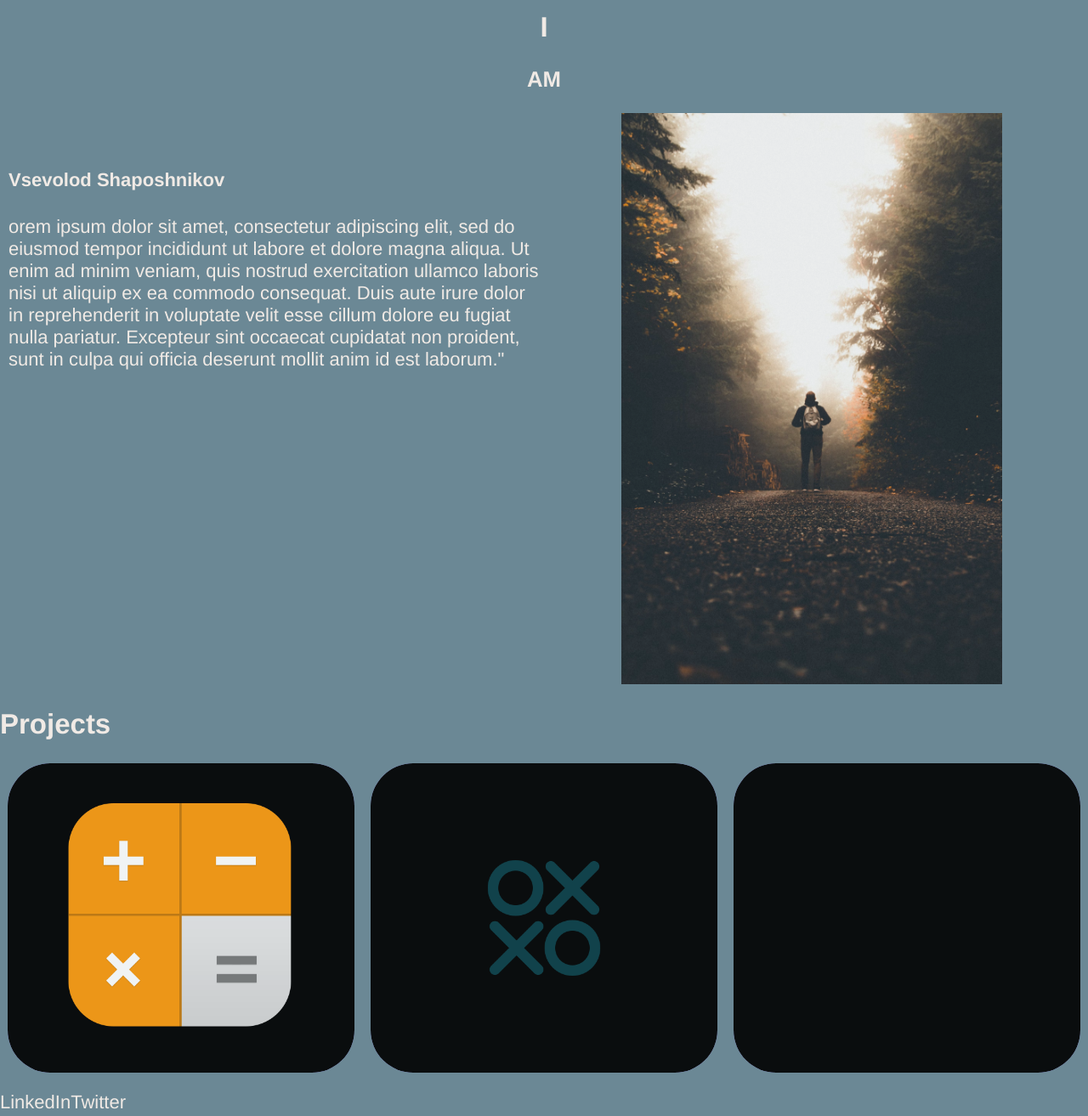
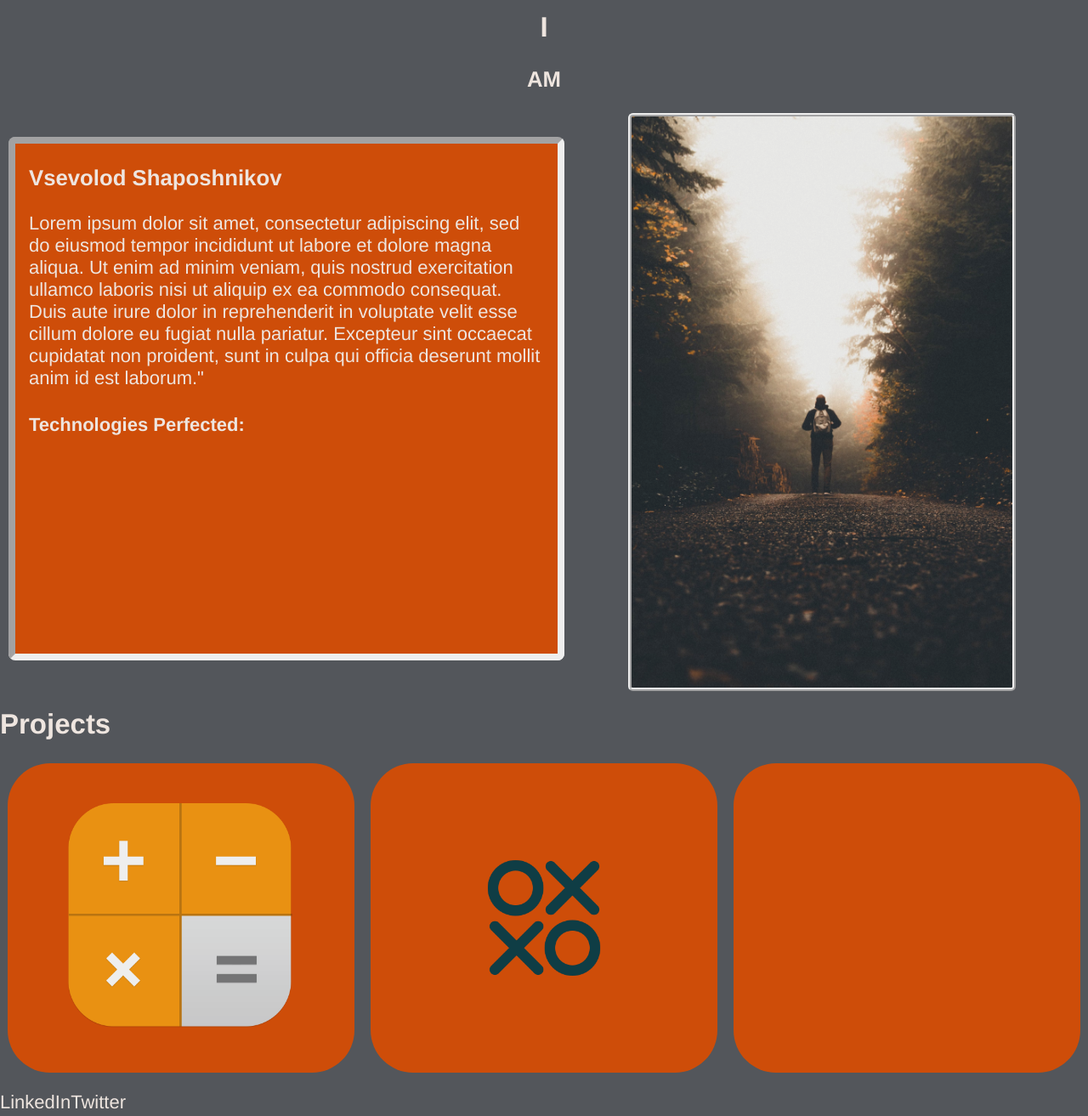
Before and after one commit to Seva-Sh/personal_portfolio, a plain HTML site: page index.html in a window 1280 px wide. Shown: the part 62-1375 px from the top of the page at 85% size. Drawn offline with Linux system fonts and the light colour scheme.

Commit message:
22 Feb 2024 Progress

```diff
--- a/index.html
+++ b/index.html
@@ -24,8 +24,8 @@
     </section>
     <main>
         <section id="description">
-            <h4>Vsevolod Shaposhnikov</h4>
-            <p>orem ipsum dolor sit amet, consectetur adipiscing elit,
+            <h3>Vsevolod Shaposhnikov</h4>
+            <p>Lorem ipsum dolor sit amet, consectetur adipiscing elit,
                 sed do eiusmod tempor incididunt ut labore et dolore magna
                 aliqua. Ut enim ad minim veniam, quis nostrud exercitation
                 ullamco laboris nisi ut aliquip ex ea commodo consequat.
@@ -33,6 +33,11 @@
                 esse cillum dolore eu fugiat nulla pariatur. Excepteur sint
                 occaecat cupidatat non proident, sunt in culpa qui officia
                 deserunt mollit anim id est laborum."</p>
+
+            <h4>Technologies Perfected:</h5>
+            <ul>
+
+            </ul>
         </section>
         <section id="photo">
             <img src="./resources/img/photo-1508921912186-1d1a45ebb3c1.avif" alt="">
--- a/resources/css/style.css
+++ b/resources/css/style.css
@@ -4,7 +4,8 @@ body {
     font-family: Helvetica, sans-serif;
     font-size: 22px;
     color: seashell;
-    background-color: rgb(107, 136, 149);
+    background-color: #53565B;
+    /* background-color: rgb(107, 136, 149); */
     /* background-color: rgb(129, 162, 182); */
     /* background-color: rgb(12, 109, 93); */
     opacity: 0.9;
@@ -61,9 +62,12 @@ main {
 
 #description {
     width: 50%;
-    /* float: left; */
+    padding: 0px 1rem;
     height: 600px;
     margin: 0px auto;
+    background-color: #DC4D01;
+    border-radius: 0.5rem;
+    border: 0.5rem inset white;
 }
 
 #photo{
@@ -78,6 +82,8 @@ main {
     margin: auto;
     max-width: 100%;
     display: block;
+    border-radius: 0.35rem;
+    border: 0.25rem ridge white;
 }
 
 /* Projects */
@@ -104,9 +110,10 @@ main {
 
 	// The magic
 	border: 2px solid transparent;
-	background: linear-gradient(#000, #000) padding-box,
+	/* background: linear-gradient(#000, #000) padding-box,
                 radial-gradient(farthest-corner at var(--x) var(--y), #00C9A7, #845EC2)
-                border-box;
+                border-box; */
+    background-color: #DC4D01;
 }
 
 .project img {
@@ -124,5 +131,5 @@ footer {
 /* Color Combos
 
 Light Grey #D3D3D3 + Blush Pink #FE828C
-Graphite Grey #53565B + Dark Orange #FFC00
+Graphite Grey #53565B + Dark Orange #DC4D01
 Pale Brown #987654 + Tea Green #D0F0C0 */
```
